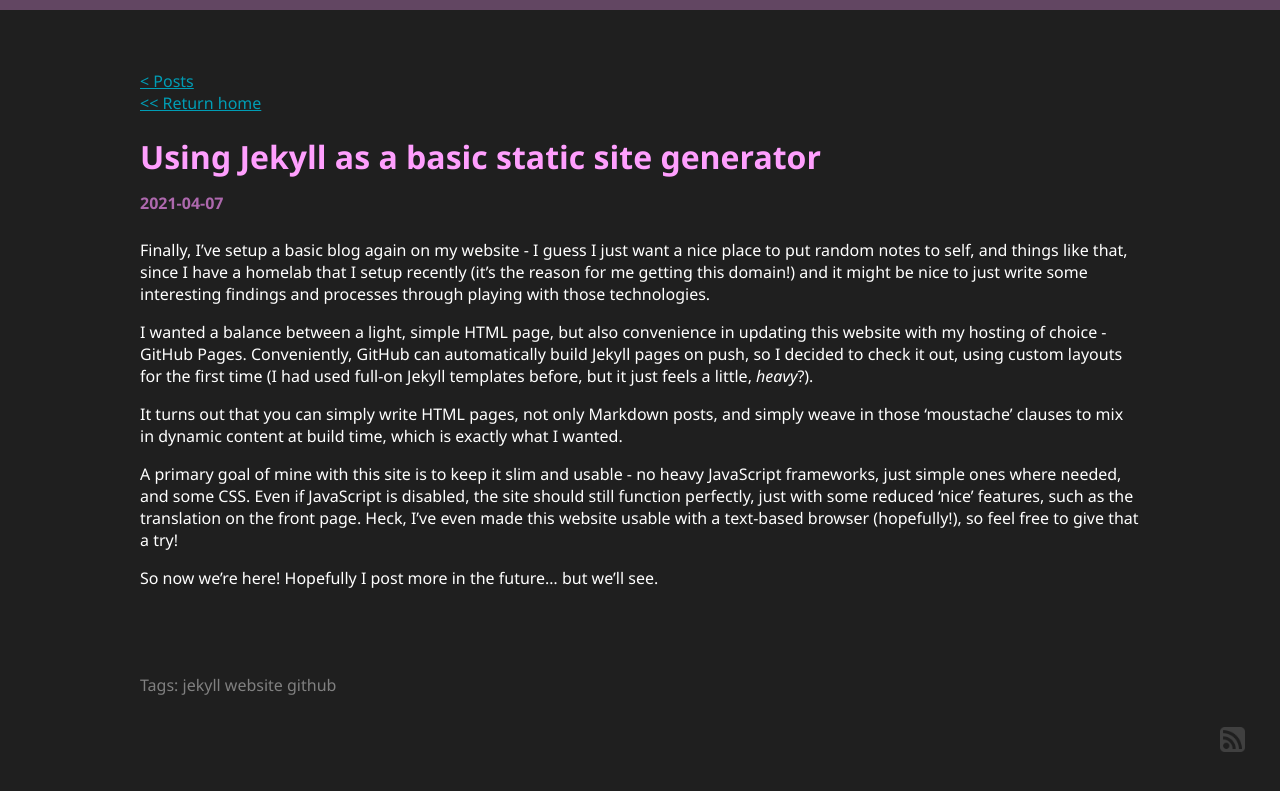
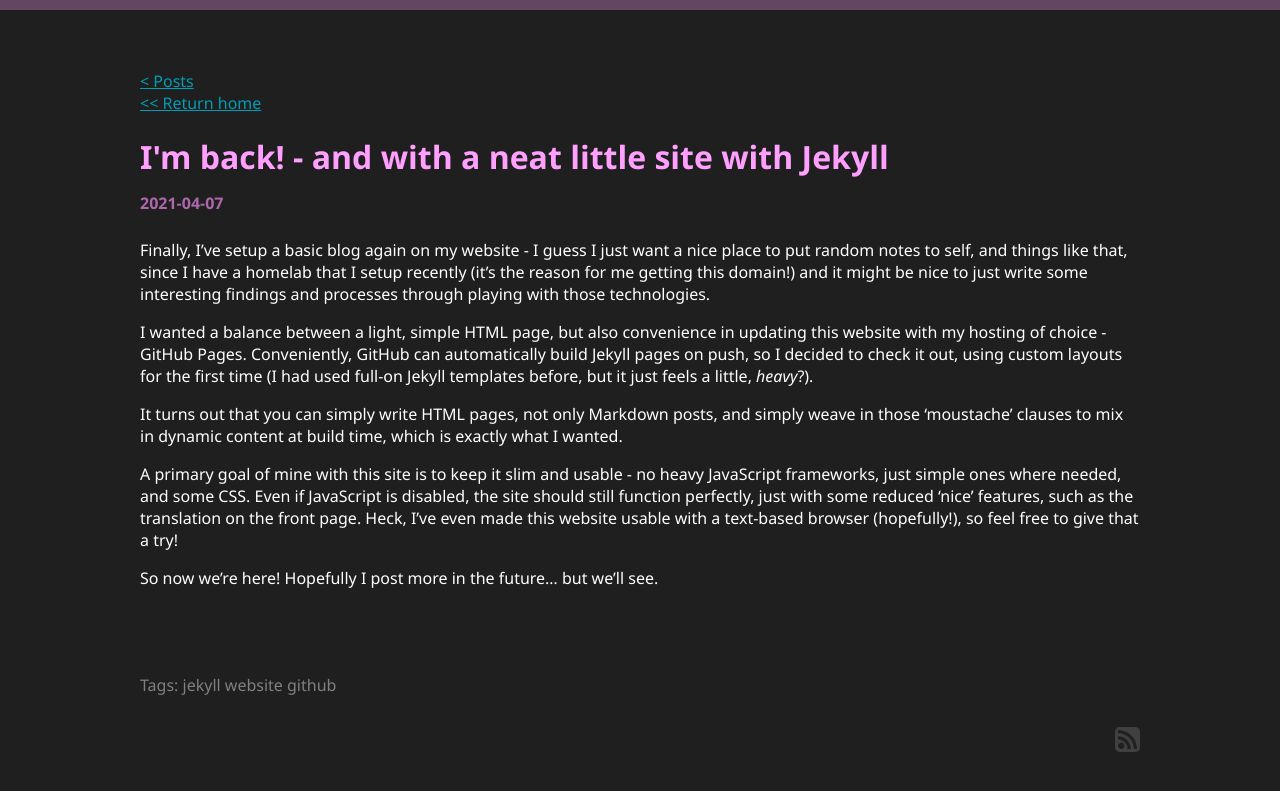
Before and after one commit to nicholastay/personal-web, a Jekyll site: the page built from _posts/2021-04-07-first-post.markdown, in a window 1280 px wide. Shown: the top 791 px of the page. Built offline with Jekyll 4.4.1, drawn with Linux system fonts in a browser that asks for light colours.

Commit message:
More little things

```diff
--- a/_layouts/post.html
+++ b/_layouts/post.html
@@ -41,12 +41,12 @@
 						Tags: {% for tag in page.tags %}{{ tag }} {% endfor %}
 					</p>
 				</div>
-			</div>
 
-			<div style="margin-top: 15px; float: right;">
-				<a href="/rss.xml" class="no-link">
-					<img src="/assets/rss.png" alt="RSS Feed" height="25px" style="filter: brightness(0.25);">
-				</a>
+				<div style="margin-top: 15px; float: right;">
+					<a href="/rss.xml" class="no-link">
+						<img src="/assets/rss.png" alt="RSS Feed" height="25px" style="filter: brightness(0.25);">
+					</a>
+				</div>
 			</div>
 		</div>
 	</body>
--- a/_posts/2021-04-07-first-post.markdown
+++ b/_posts/2021-04-07-first-post.markdown
@@ -1,6 +1,6 @@
 ---
 layout: post
-title:  "Using Jekyll as a basic static site generator"
+title:  "I'm back! - and with a neat little site with Jekyll"
 date:   2021-04-07 23:56:18 +1000
 tags: jekyll website github
 ---
```
